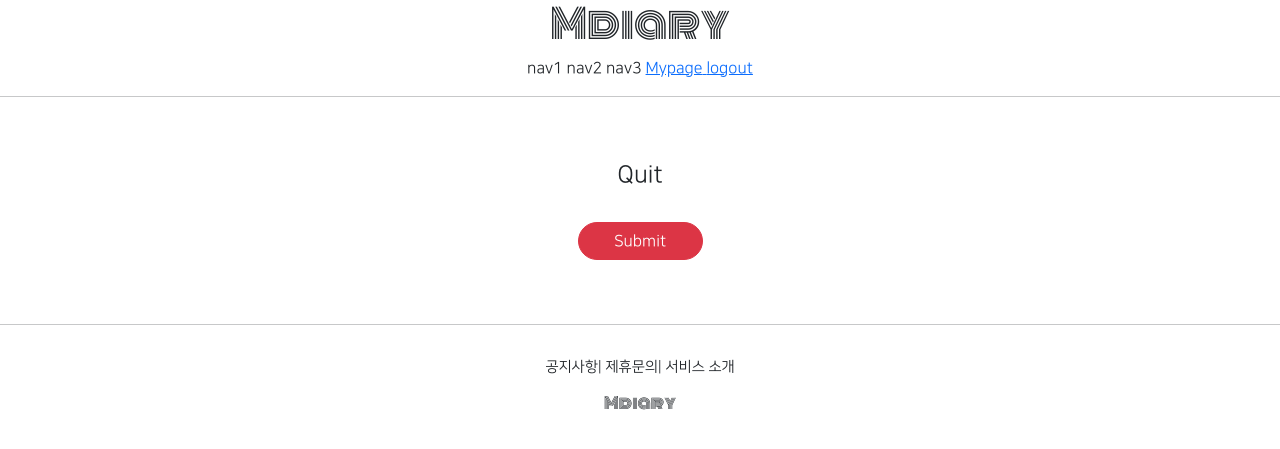
After one commit to ubiboy/mdiary, a Django app: page /account/delete/1 in a window 1280 px wide. The commit adds this page. Shown: the top 449 px of the page. Run offline with Django 4.2, Linux system fonts and the light colour scheme; tables that the repository leaves empty hold one stand-in row (values such as "Sample post"); some libraries are stand-ins or nearby versions.

Commit message:
django course 26 commit

```diff
--- /dev/null
+++ b/accountapp/templates/accountapp/delete.html
@@ -0,0 +1,19 @@
+{% extends 'base.html' %}
+{% load bootstrap4 %}
+
+{% block content %}
+
+    <div style="text-align: center; max-width:500px; margin: 4rem auto;">
+        <div class="'mb-4">
+            <h4>
+               Quit
+            </h4>
+        </div>
+        <form action="{% url 'accountapp:delete' pk=user.pk %}" method="post">
+            {% csrf_token %}
+            {% bootstrap_form form %}
+            <input type="submit" class="btn btn-danger rounded-pill col-3 mt-4">
+        </form>
+    </div>
+
+{% endblock %}
--- a/accountapp/templates/accountapp/detail.html
+++ b/accountapp/templates/accountapp/detail.html
@@ -16,6 +16,11 @@
           Change Info
         </p>
       </a>
+      <a href="{% url 'accountapp:delete' pk=user.pk %}">
+        <p>
+          Quit
+        </p>
+      </a>
       {% endif %}
 
     </div>
--- a/accountapp/urls.py
+++ b/accountapp/urls.py
@@ -1,6 +1,6 @@
 from django.contrib.auth.views import LoginView, LogoutView
 from django.urls import path
-from accountapp.views import hello_world, AccountCreativeView, AccountDetailView, AccountUpdateView
+from accountapp.views import hello_world, AccountCreativeView, AccountDetailView, AccountUpdateView, AccountDeleteView
 
 app_name = "accountapp"
 
@@ -13,4 +13,5 @@ urlpatterns = [
     path('create/', AccountCreativeView.as_view(), name='create'),
     path('detail/<int:pk>', AccountDetailView.as_view(), name='detail'),
     path('update/<int:pk>', AccountUpdateView.as_view(), name='update'),
+    path('delete/<int:pk>', AccountDeleteView.as_view(), name='delete'),
 ]
--- a/accountapp/views.py
+++ b/accountapp/views.py
@@ -5,7 +5,7 @@ from django.shortcuts import render
 
 # Create your views here.
 from django.urls import reverse, reverse_lazy
-from django.views.generic import CreateView, DetailView, UpdateView
+from django.views.generic import CreateView, DetailView, UpdateView, DeleteView
 
 from accountapp.forms import AccountUpdateForm
 from accountapp.models import HelloWorld
@@ -44,3 +44,9 @@ class AccountUpdateView(UpdateView):
     form_class = AccountUpdateForm
     success_url = reverse_lazy('accountapp:hello_world')
     template_name = 'accountapp/update.html'
+
+
+class AccountDeleteView(DeleteView):
+    model = User
+    success_url = reverse_lazy('accountapp:login')
+    template_name = 'accountapp/delete.html'
--- a/templates/header.html
+++ b/templates/header.html
@@ -12,6 +12,9 @@
         <a href="{% url 'accountapp:login' %}?next={{ request.path }}">
             <span>login</span>
         </a>
+        <a href="{% url 'accountapp:create' %}">
+            <span>SignUp</span>
+        </a>
         {% else %}
         <a href="{% url 'accountapp:detail' pk=user.pk %}">
             <span>Mypage</span>
```
